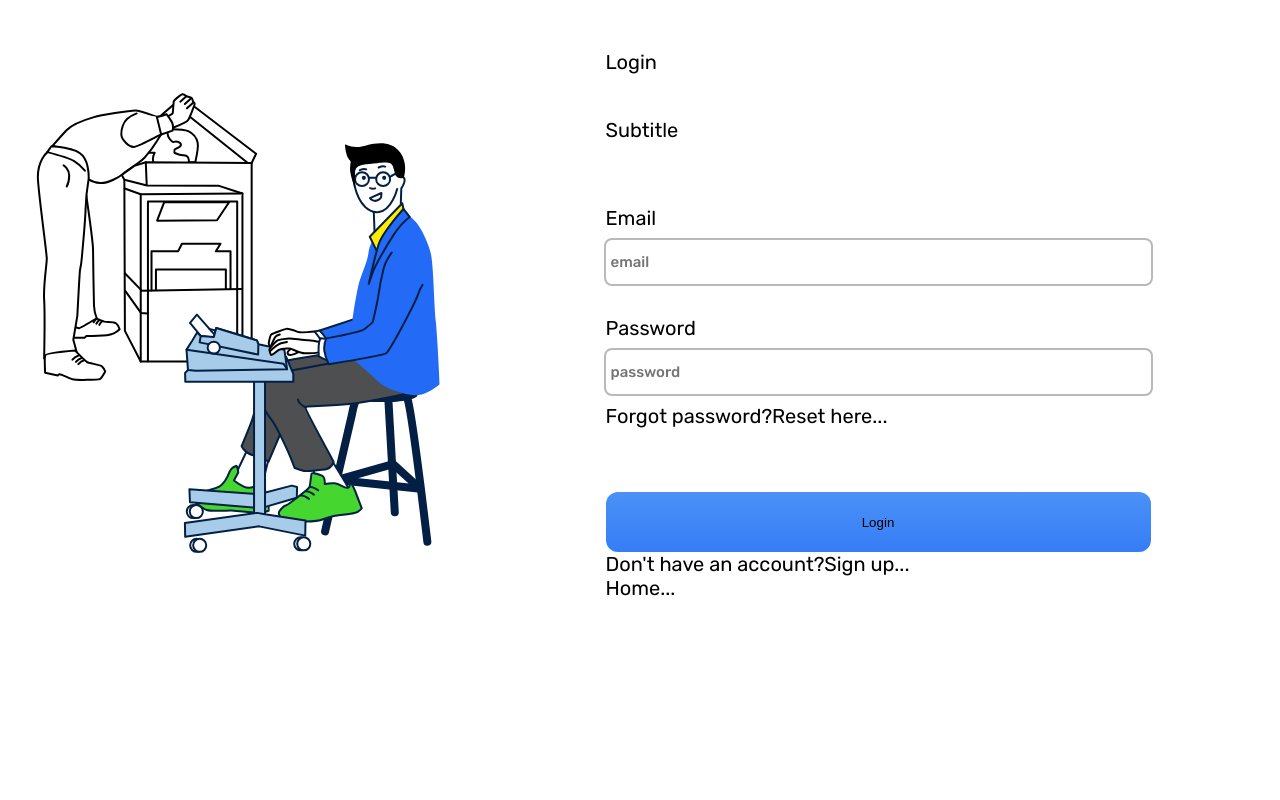
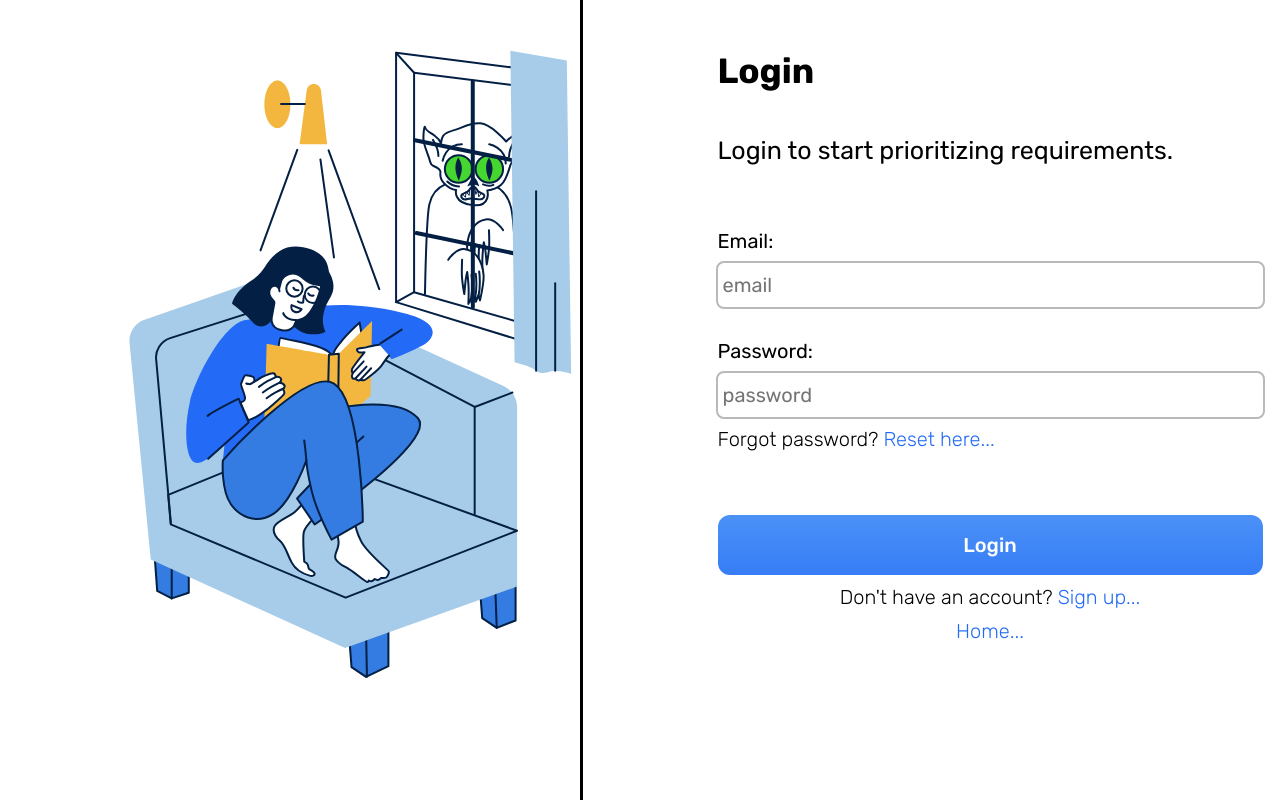
Before and after one commit to SaidInamul/CVPG-PrioSys, a PHP site: page /login.html in a window 1280 px wide. Run offline with PHP 8.4, Linux system fonts and the light colour scheme.

Commit message:
add link
connect all html file through a tag...

```diff
--- a/library/css/secondary.css
+++ b/library/css/secondary.css
@@ -11,14 +11,24 @@ body {
     font-weight: 400;
 
 	display: grid;
-	grid-template-columns: 476px 804px;
+	grid-template-columns: 700px 1fr;
 /*	gap: 20px;*/
 
 	background-color: white;
 
-	justify-content: center;
+/*	justify-content: center;*/
 
 	margin-top: 50px;
+}
+
+.vl {
+  border-left: 3px solid black;
+  height: 100%;
+  position: absolute;
+  left: 50%;
+  margin-left: -60px;
+  align-self: center;
+  top: 0;
 }
 
 .error {
@@ -34,7 +44,7 @@ body {
 	align-self: center;
 	justify-self: center;
 
-/*	border: 2px solid black;*/
+
 }
 
 .container {
@@ -44,6 +54,8 @@ body {
 	margin-right: 50px;*/
 
 	justify-self: center;
+
+/*	border-style: 3px solid black;*/
 }
 
 .content {
@@ -146,7 +158,7 @@ input:focus {
 	grid-row: 5 / 6;
 }
 
-.signup {
+.footer {
 	grid-column: 1 / 2;
 	grid-row: 6 / 7;
 }
@@ -175,7 +187,7 @@ button:active {
 .btnText {
 	font-family: Rubik;
 	font-weight: 500;
-	font-size: 22px;
+	font-size: 20px;
 	color: white;
 
 	transition: all 0.2s;
@@ -218,4 +230,6 @@ button:active {
 	text-align: center;
 
 	cursor: pointer;
+
+	text-decoration: none;
 }
--- a/library/js/secondary.js
+++ b/library/js/secondary.js
@@ -1,8 +1,11 @@
 $(document).ready(function () {
-	console.log("Hello world");
+	// console.log("CVPG-PrioSys");
 
-	// const btn = document.querySelector("#btnSignUp");
+	$('#signup').click(function(){
+		window.location = "registration.html";
+	});
 
-	// btn.classList.add("spinner");
-	// btn.classList.remove("button--loading");
+	$('#login').click(function(){
+		window.location = "login.html";
+	});
 });
--- a/login.html
+++ b/login.html
@@ -9,28 +9,33 @@
 	<script type="text/javascript" src="library/js/jquery-3.6.3.min.js"></script>
 </head>
 <body>
+	<div class="vl"></div>
 	<div class="img">
-		<img src="Illustration/signup.svg">
+		<img src="Illustration/login.svg">
 	</div>
 	<div class="container">
 		<div class="content">
 			<div class="title">
-				<p>Login</p>
-				<p>Subtitle</p>
+				<p class="big">Login</p>
+				<p class="text subtitle">Login to start prioritizing requirements.</p>
 			</div>
 			<div class="email item">
-				<p>Email</p>
-				<input type="text" placeholder="email" id="email">
+				<p class="text">Email:</p>
+				<input type="text" placeholder="email" id="email" class="long text">
+				<p id="errEmail" class="error">Invalid email....</p>
 			</div>
 			<div class="password item">
-				<p>Password</p>
-				<input type="text" placeholder="password" id="pass">
-				<p>Forgot password?<span>Reset here...</span></p>
+				<p>Password:</p>
+				<input type="text" placeholder="password" id="pass" class="long text">
+				<p class="text" style="font-weight:300;">Forgot password?<a href="#" class="link"><span class="link" id="reset"> Reset here...</span></p></a>
+				<p id="errPass" class="error">Wrong password...</p>
 			</div>
-			<div class="signup">
-				<button class="btnBlue login" id="login">Login</button>
-				<p>Don't have an account?<span id="signup">Sign up...</span></p>
-				<p id="home">Home...</p>
+			<div class="footer item">
+				<button class="btnBlue" id="btnLogin" onclick="this.classList.add('spinner')">
+					<span class="btnText">Login</span>
+				</button>
+				<p class="text" style="font-weight:300; text-align: center;">Don't have an account?<a href="registration.html" class="link"><span id="signup" class="link"> Sign up...</span></p></a>
+				<a href="index.html" class="link"><p id="home" class="text link">Home...</p></a>
 			</div>
 		</div>
 	</div>
```
Also changed, not shown: index.html (+10 -10 lines), library/css/index.css (+8 -2 lines), registration.html (+6 -5 lines), Illustration/Signup.png (deleted), Illustration/login.png (deleted), Illustration/login.svg (added), Illustration/signup2.png (deleted).
